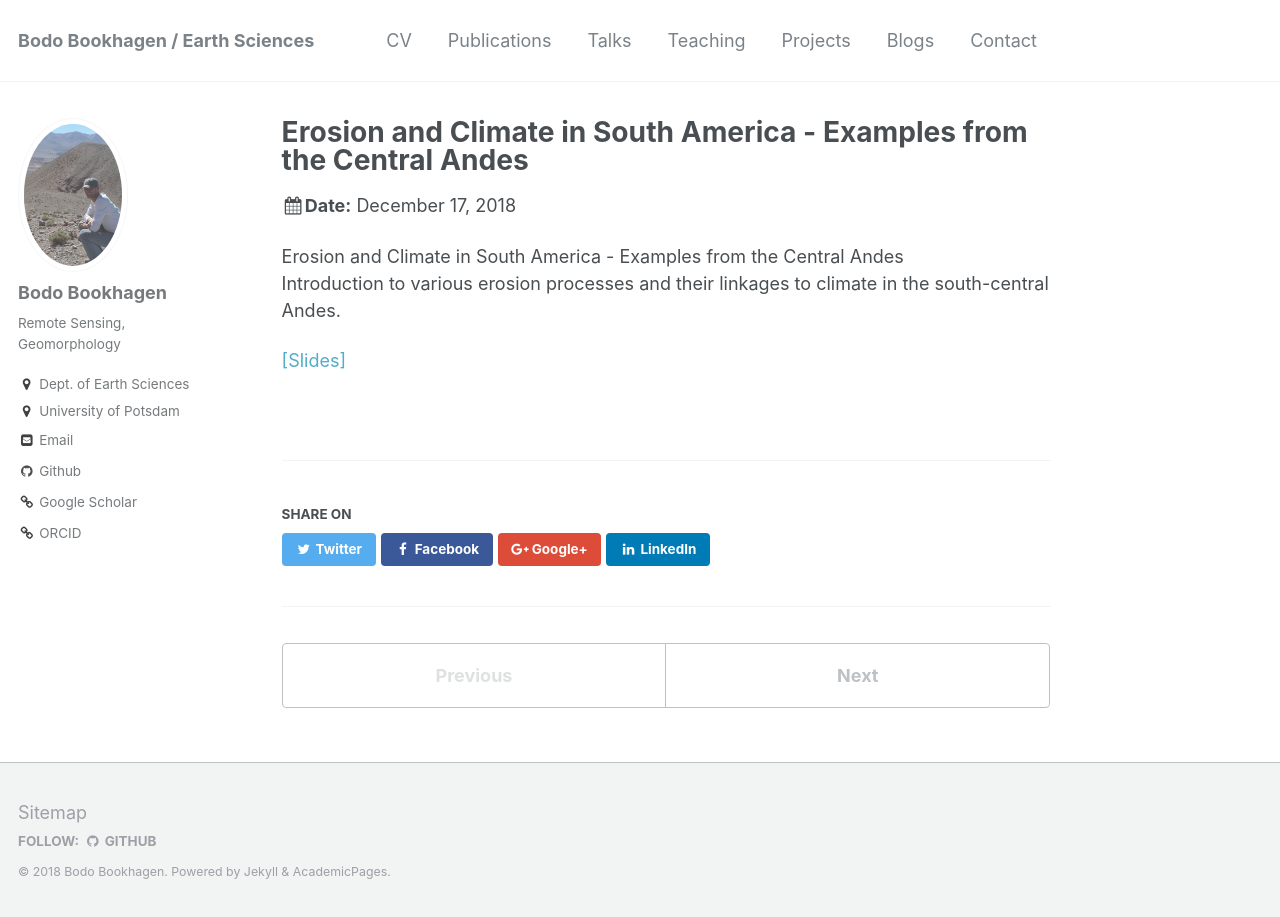
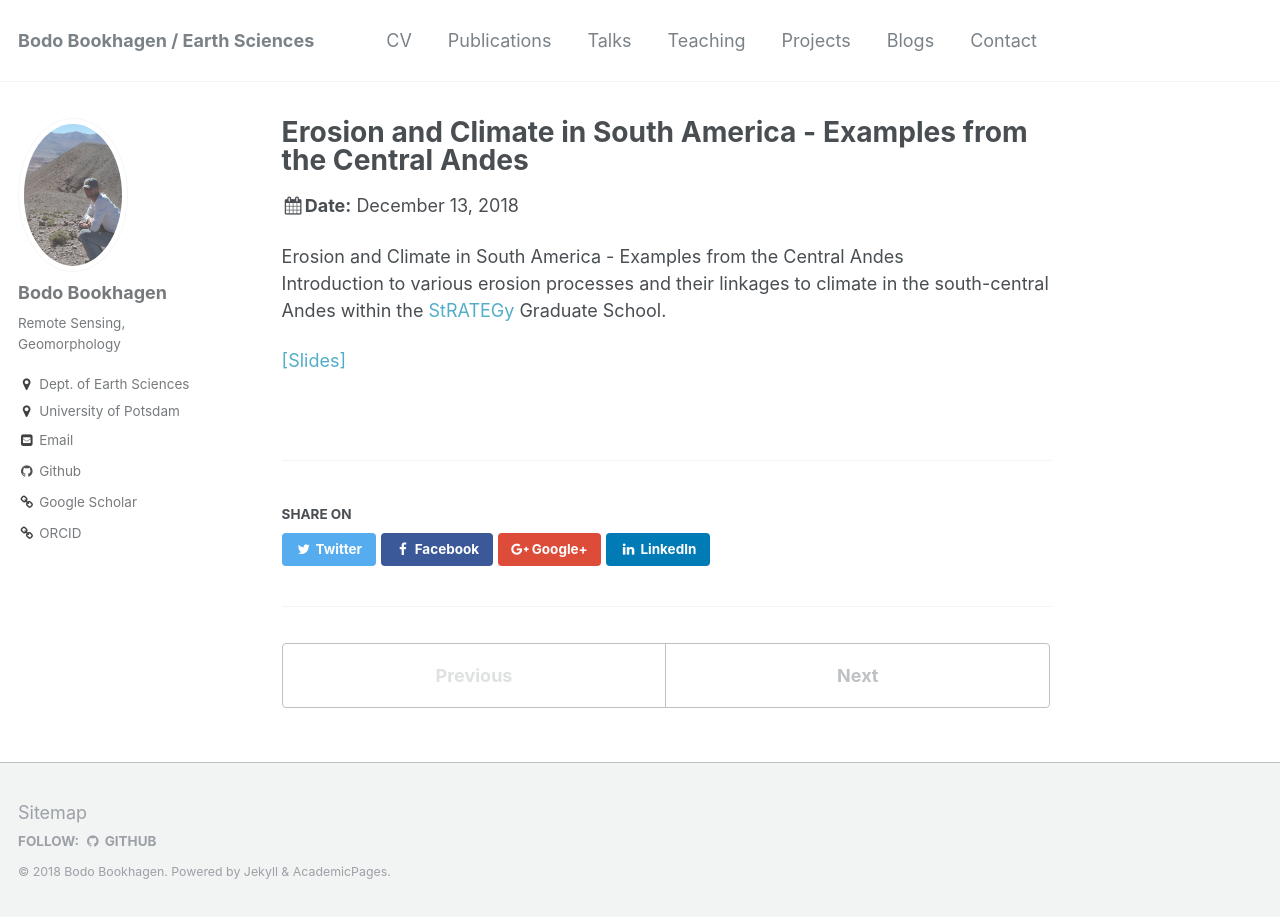
Before and after one commit to BodoBookhagen/BodoBookhagen.github.io, a Jekyll site: the page built from _talks/2018-12-13-CentralAndes-erosion.md, in a window 1280 px wide. Built offline with Jekyll 4.4.1, drawn with Linux system fonts in a browser that asks for light colours.

Commit message:
Dec-25 2018

```diff
--- a/_talks/2018-12-13-CentralAndes-erosion.md
+++ b/_talks/2018-12-13-CentralAndes-erosion.md
@@ -3,12 +3,12 @@ title: "Erosion and Climate in South America - Examples from the Central Andes"
 collection: talks
 type: "Talk"
 permalink: /talks/2018-12-13-central-andes-erosion
-venue: "[StRATEGy](http://www.irtg-strategy.de/index/) International Research Training Group, Universität Potsdam"
-date: 2018-12-17
+venue: "StRATEGy, International Research Training Group, Universität Potsdam"
+date: 2018-12-13
 location: "Potsdam, Germany"
 ---
 
 Erosion and Climate in South America - Examples from the Central Andes <br>
-Introduction to various erosion processes and their linkages to climate in the south-central Andes.
+Introduction to various erosion processes and their linkages to climate in the south-central Andes within the [StRATEGy](http://www.irtg-strategy.de/index/) Graduate School.
 
 [[Slides]](http://BodoBookhagen.github.io/pdf/bookhagen_Erosion_Andes_UP_Nov2018_lowres.pdf)
```
